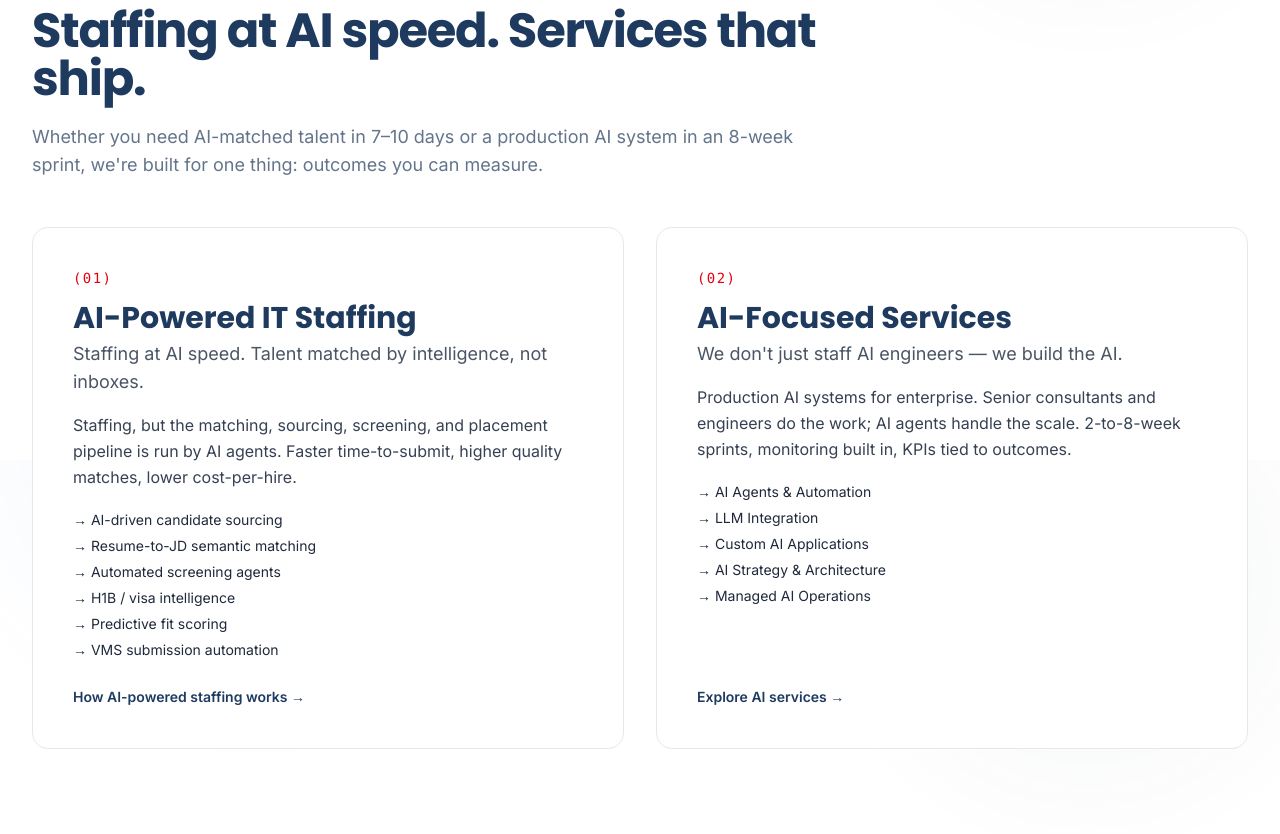
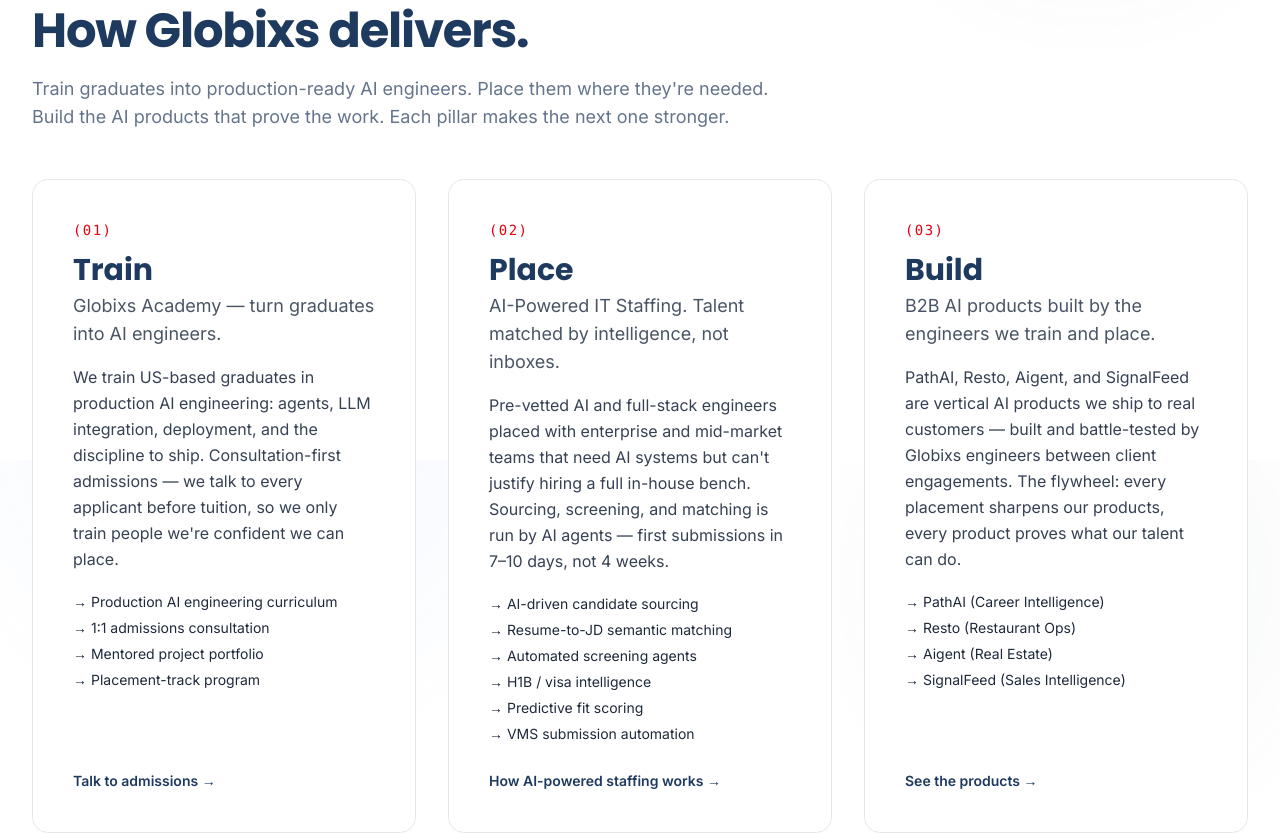
Before and after one commit to Rajsai1609/Globixs-website, a Next.js app: page / in a window 1280 px wide. Shown: the part 1140-1974 px from the top of the page. Built offline with nearby package versions, Linux system fonts and the light colour scheme.

Commit message:
home: expand service cards to 3 pillars (Train, Place, Build)

```diff
--- a/src/components/home/ServiceCards.tsx
+++ b/src/components/home/ServiceCards.tsx
@@ -17,9 +17,23 @@
 const cards: ServiceCard[] = [
   {
     num: "(01)",
-    title: "AI-Powered IT Staffing",
-    tagline: "Staffing at AI speed. Talent matched by intelligence, not inboxes.",
-    desc: "Staffing, but the matching, sourcing, screening, and placement pipeline is run by AI agents. Faster time-to-submit, higher quality matches, lower cost-per-hire.",
+    title: "Train",
+    tagline: "Globixs Academy — turn graduates into AI engineers.",
+    desc: "We train US-based graduates in production AI engineering: agents, LLM integration, deployment, and the discipline to ship. Consultation-first admissions — we talk to every applicant before tuition, so we only train people we're confident we can place.",
+    subLinks: [
+      { label: "Production AI engineering curriculum", href: "/contact" },
+      { label: "1:1 admissions consultation",          href: "/contact" },
+      { label: "Mentored project portfolio",           href: "/contact" },
+      { label: "Placement-track program",              href: "/contact" },
+    ],
+    ctaLabel: "Talk to admissions →",
+    ctaHref: "/contact",
+  },
+  {
+    num: "(02)",
+    title: "Place",
+    tagline: "AI-Powered IT Staffing. Talent matched by intelligence, not inboxes.",
+    desc: "Pre-vetted AI and full-stack engineers placed with enterprise and mid-market teams that need AI systems but can't justify hiring a full in-house bench. Sourcing, screening, and matching is run by AI agents — first submissions in 7–10 days, not 4 weeks.",
     subLinks: [
       { label: "AI-driven candidate sourcing",   href: "/services" },
       { label: "Resume-to-JD semantic matching", href: "/services" },
@@ -32,19 +46,18 @@
     ctaHref: "/services",
   },
   {
-    num: "(02)",
-    title: "AI-Focused Services",
-    tagline: "We don't just staff AI engineers — we build the AI.",
-    desc: "Production AI systems for enterprise. Senior consultants and engineers do the work; AI agents handle the scale. 2-to-8-week sprints, monitoring built in, KPIs tied to outcomes.",
+    num: "(03)",
+    title: "Build",
+    tagline: "B2B AI products built by the engineers we train and place.",
+    desc: "PathAI, Resto, Aigent, and SignalFeed are vertical AI products we ship to real customers — built and battle-tested by Globixs engineers between client engagements. The flywheel: every placement sharpens our products, every product proves what our talent can do.",
     subLinks: [
-      { label: "AI Agents & Automation",     href: "/consulting" },
-      { label: "LLM Integration",            href: "/consulting" },
-      { label: "Custom AI Applications",     href: "/consulting" },
-      { label: "AI Strategy & Architecture", href: "/consulting" },
-      { label: "Managed AI Operations",      href: "/consulting" },
+      { label: "PathAI (Career Intelligence)",    href: "https://mctpathai.com", external: true },
+      { label: "Resto (Restaurant Ops)",          href: "/ai-products" },
+      { label: "Aigent (Real Estate)",            href: "/ai-products" },
+      { label: "SignalFeed (Sales Intelligence)", href: "/ai-products" },
     ],
-    ctaLabel: "Explore AI services →",
-    ctaHref: "/consulting",
+    ctaLabel: "See the products →",
+    ctaHref: "/ai-products",
   },
 ];
 
@@ -54,13 +67,13 @@
       <div className="container-shell">
         <Reveal>
           <SectionTitle
-            eyebrow="TWO OFFERINGS. ONE AI-NATIVE PARTNER."
-            title="Staffing at AI speed. Services that ship."
-            description="Whether you need AI-matched talent in 7–10 days or a production AI system in an 8-week sprint, we're built for one thing: outcomes you can measure."
+            eyebrow="THREE PILLARS. ONE FLYWHEEL."
+            title="How Globixs delivers."
+            description="Train graduates into production-ready AI engineers. Place them where they're needed. Build the AI products that prove the work. Each pillar makes the next one stronger."
           />
         </Reveal>
 
-        <div className="mt-12 grid gap-8 lg:grid-cols-2">
+        <div className="mt-12 grid gap-8 lg:grid-cols-3">
           {cards.map((card, idx) => (
             <Reveal key={card.title} delay={idx * 80}>
               <article className="flex h-full flex-col rounded-2xl border border-gray-200 bg-white p-8 transition-all duration-500 hover:-translate-y-1 hover:shadow-lg lg:p-10">
```
